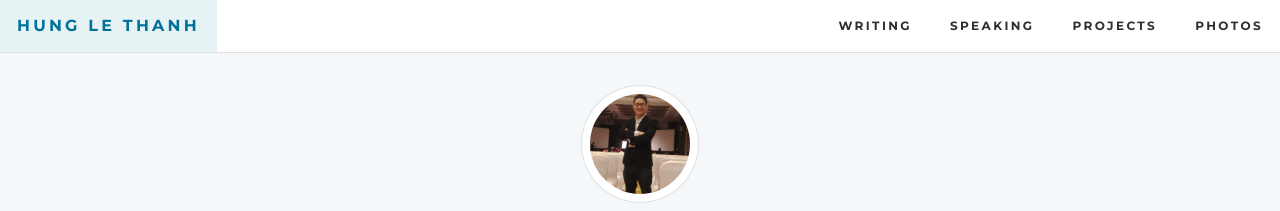
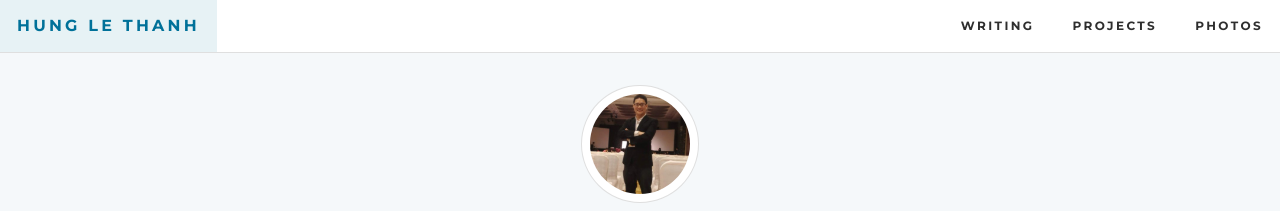
Before and after one commit to hunglethanh9/hunglethanh9.github.io, a Jekyll site: the page built from index.html, in a window 1280 px wide. Shown: the top 211 px of the page. Built offline with Jekyll 4.4.1, drawn with Linux system fonts in a browser that asks for light colours.

Commit message:
Update config

```diff
--- a/_config.yml
+++ b/_config.yml
@@ -6,7 +6,6 @@ url: "http://www.hunglethanh.github.io."
 nav:
   main:
     writing: "/writing"
-    speaking: "/speaking"
     projects: "/projects"
     photos: "/photos"
   writing:
```
